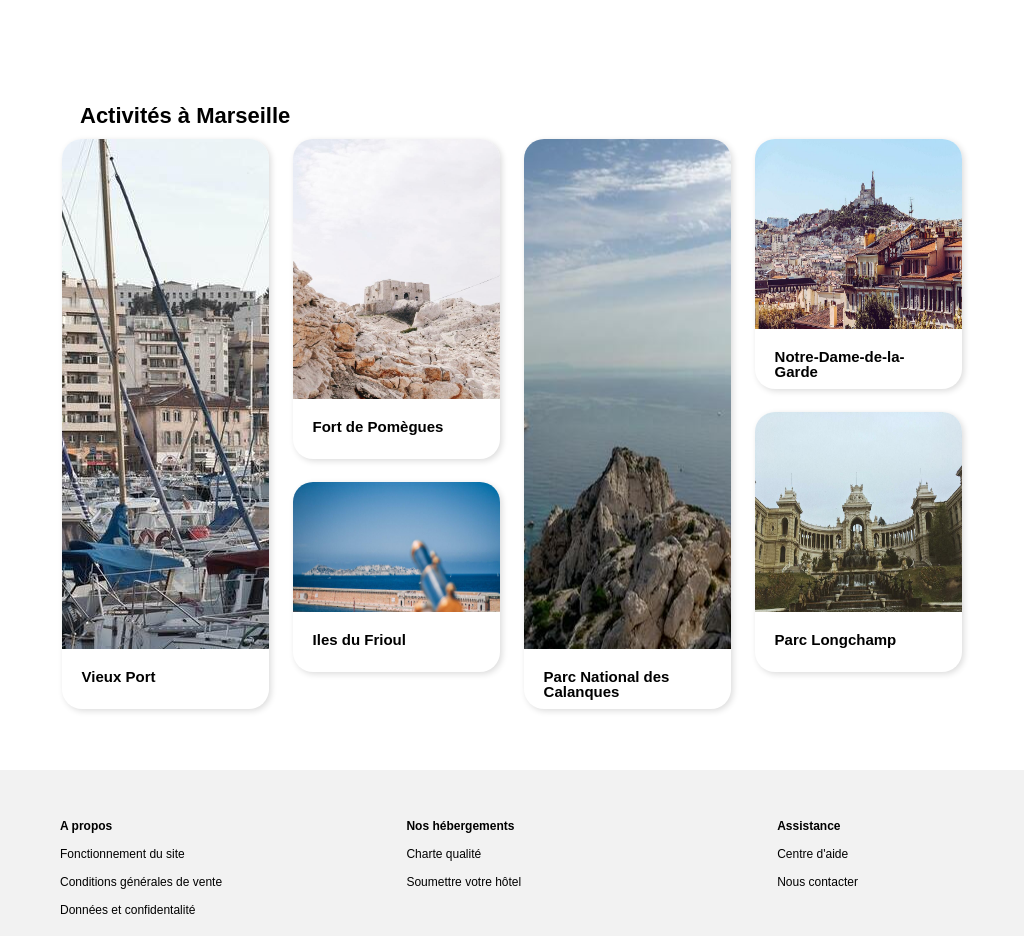
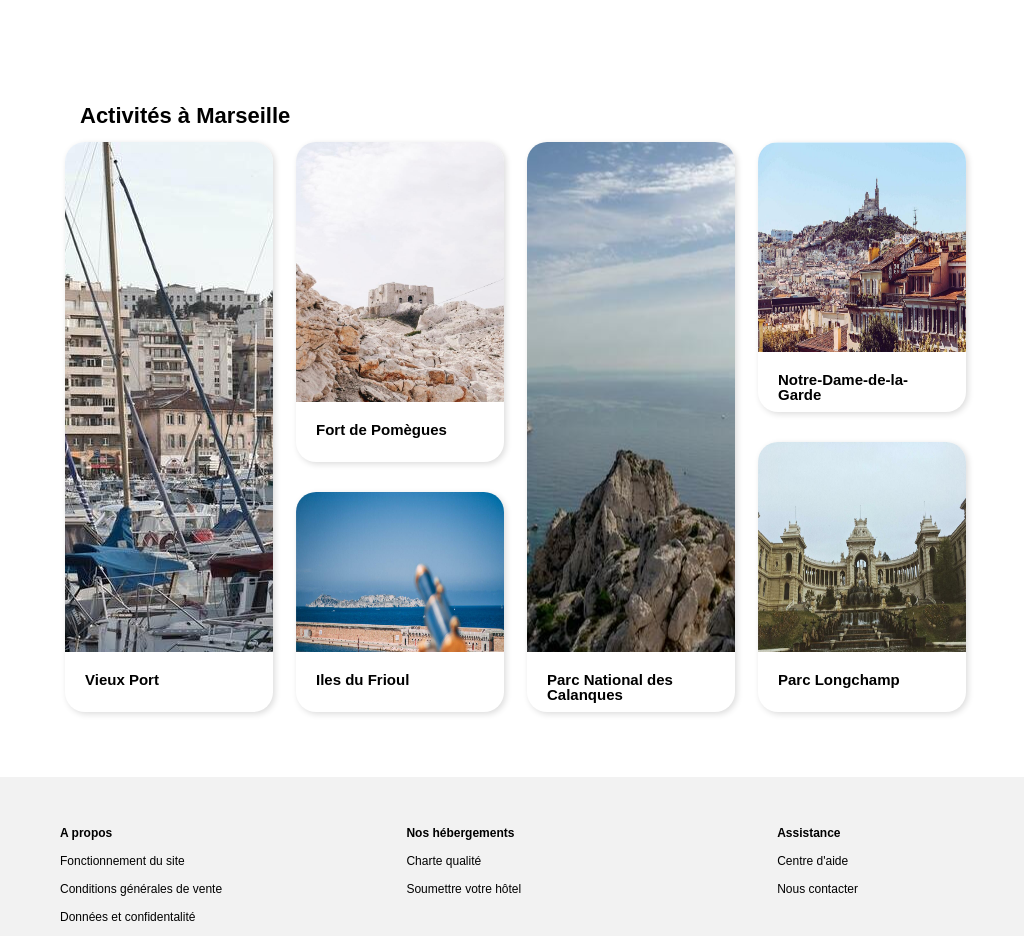
Before and after one commit to julien382/P2_Booki, a plain HTML site: page index.html in a window 1024 px wide. Shown: the part 1340-2276 px from the top of the page. Drawn offline with Linux system fonts and the light colour scheme.

Commit message:
activité responsive fini

```diff
--- a/css/desktop.css
+++ b/css/desktop.css
@@ -520,7 +520,7 @@ input::placeholder
     flex: none;
     width: 90%;
     height: 570px;
-    margin: 5%;
+    margin: 15px;
     background-color: white;
     box-shadow: 2px 2px 6px 0px rgba(0, 0, 0, 0.14);
     border-radius: 20px;
@@ -556,7 +556,7 @@ input::placeholder
     flex: none;
     width: 90%;
     height: 320px;
-    margin: 5%;
+    margin: 15px;
     background-color: white;
     box-shadow: 2px 2px 6px 0px rgba(0, 0, 0, 0.14);
     border-radius: 20px;
@@ -593,8 +593,8 @@ input::placeholder
 {
     flex: none;
     width: 90%;
-    height: 190px;
-    margin: 5%;
+    height: 220px;
+    margin: 15px;
     background-color: white;
     box-shadow: 2px 2px 6px 0px rgba(0, 0, 0, 0.14);
     border-radius: 20px;
@@ -603,7 +603,7 @@ input::placeholder
 
 .card_row_image2
 {
-    height: 130px;
+    height: 160px;
     position: relative;
     overflow: hidden;
 }
@@ -630,8 +630,8 @@ input::placeholder
 {
     flex: none;
     width: 90%;
-    height: 250px;
-    margin: 5%;
+    height: 270px;
+    margin: 15px;
     background-color: white;
     box-shadow: 2px 2px 6px 0px rgba(0, 0, 0, 0.14);
     border-radius: 20px;
@@ -640,7 +640,7 @@ input::placeholder
 
 .card_row_image3
 {
-    height: 190px;
+    height: 210px;
     position: relative;
     overflow: hidden;
 }
@@ -667,8 +667,8 @@ input::placeholder
 {
     flex: none;
     width: 90%;
-    height: 260px;
-    margin: 5%;
+    height: 270px;
+    margin: 15px;
     background-color: white;
     box-shadow: 2px 2px 6px 0px rgba(0, 0, 0, 0.14);
     border-radius: 20px;
@@ -677,7 +677,7 @@ input::placeholder
 
 .card_row_image4
 {
-    height: 200px;
+    height: 210px;
     position: relative;
     overflow: hidden;
 }
--- a/css/desktop_mini.css
+++ b/css/desktop_mini.css
@@ -43,25 +43,6 @@
 
     /*-- activités --*/
 
-    .card_column
-    {
-        flex: none;
-        width: 90%;
-        height: 570px;
-        margin: 5%;
-        background-color: white;
-        box-shadow: 2px 2px 6px 0px rgba(0, 0, 0, 0.14);
-        border-radius: 20px;
-        overflow: hidden;
-    }
-
-    .card_column_image
-    {
-        height: 510px;
-        position: relative;
-        overflow: hidden;
-    }
-
     .card_column_image img
     {
         min-height: 100%;
@@ -70,32 +51,6 @@
         top: 50%;
         left: 50%;
         transform: translate(-50%, -50%);
-    }
-
-    .card_column_body
-    {
-        text-align:left;
-        padding: 0px 20px;
-        box-sizing: border-box;
-    }
-
-    .card_row1
-    {
-        flex: none;
-        width: 90%;
-        height: 320px;
-        margin: 5%;
-        background-color: white;
-        box-shadow: 2px 2px 6px 0px rgba(0, 0, 0, 0.14);
-        border-radius: 20px;
-        overflow: hidden;
-    }
-
-    .card_row_image1
-    {
-        height: 260px;
-        position: relative;
-        overflow: hidden;
     }
 
     .card_row_image1 img
@@ -108,33 +63,6 @@
         transform: translate(-50%, -50%);
     }
 
-    .card_row_body1
-    {
-        height: 50px;
-        text-align:left;
-        padding: 0px 20px;
-        box-sizing: border-box;
-    }
-
-    .card_row2
-    {
-        flex: none;
-        width: 90%;
-        height: 190px;
-        margin: 5%;
-        background-color: white;
-        box-shadow: 2px 2px 6px 0px rgba(0, 0, 0, 0.14);
-        border-radius: 20px;
-        overflow: hidden;
-    }
-
-    .card_row_image2
-    {
-        height: 130px;
-        position: relative;
-        overflow: hidden;
-    }
-
     .card_row_image2 img
     {
         min-height: 150%;
@@ -143,32 +71,6 @@
         top: 75%;
         left: 50%;
         transform: translate(-50%, -50%);
-    }
-
-    .card_row_body2
-    {
-        text-align:left;
-        padding: 0px 20px;
-        box-sizing: border-box;
-    }
-
-    .card_row3
-    {
-        flex: none;
-        width: 90%;
-        height: 250px;
-        margin: 5%;
-        background-color: white;
-        box-shadow: 2px 2px 6px 0px rgba(0, 0, 0, 0.14);
-        border-radius: 20px;
-        overflow: hidden;
-    }
-
-    .card_row_image3
-    {
-        height: 190px;
-        position: relative;
-        overflow: hidden;
     }
 
     .card_row_image3 img
@@ -181,32 +83,6 @@
         transform: translate(-50%, -50%);
     }
 
-    .card_row_body3
-    {
-        text-align:left;
-        padding: 0px 20px;
-        box-sizing: border-box;
-    }
-
-    .card_row4
-    {
-        flex: none;
-        width: 90%;
-        height: 260px;
-        margin: 5%;
-        background-color: white;
-        box-shadow: 2px 2px 6px 0px rgba(0, 0, 0, 0.14);
-        border-radius: 20px;
-        overflow: hidden;
-    }
-
-    .card_row_image4
-    {
-        height: 200px;
-        position: relative;
-        overflow: hidden;
-    }
-
     .card_row_image4 img
     {
         min-height: 120%;
@@ -217,12 +93,6 @@
         transform: translate(-50%, -50%);
     }
 
-    .card_row_body4
-    {
-        text-align:left;
-        padding: 0px 20px;
-        box-sizing: border-box;
-    }
 
 
 }
```
